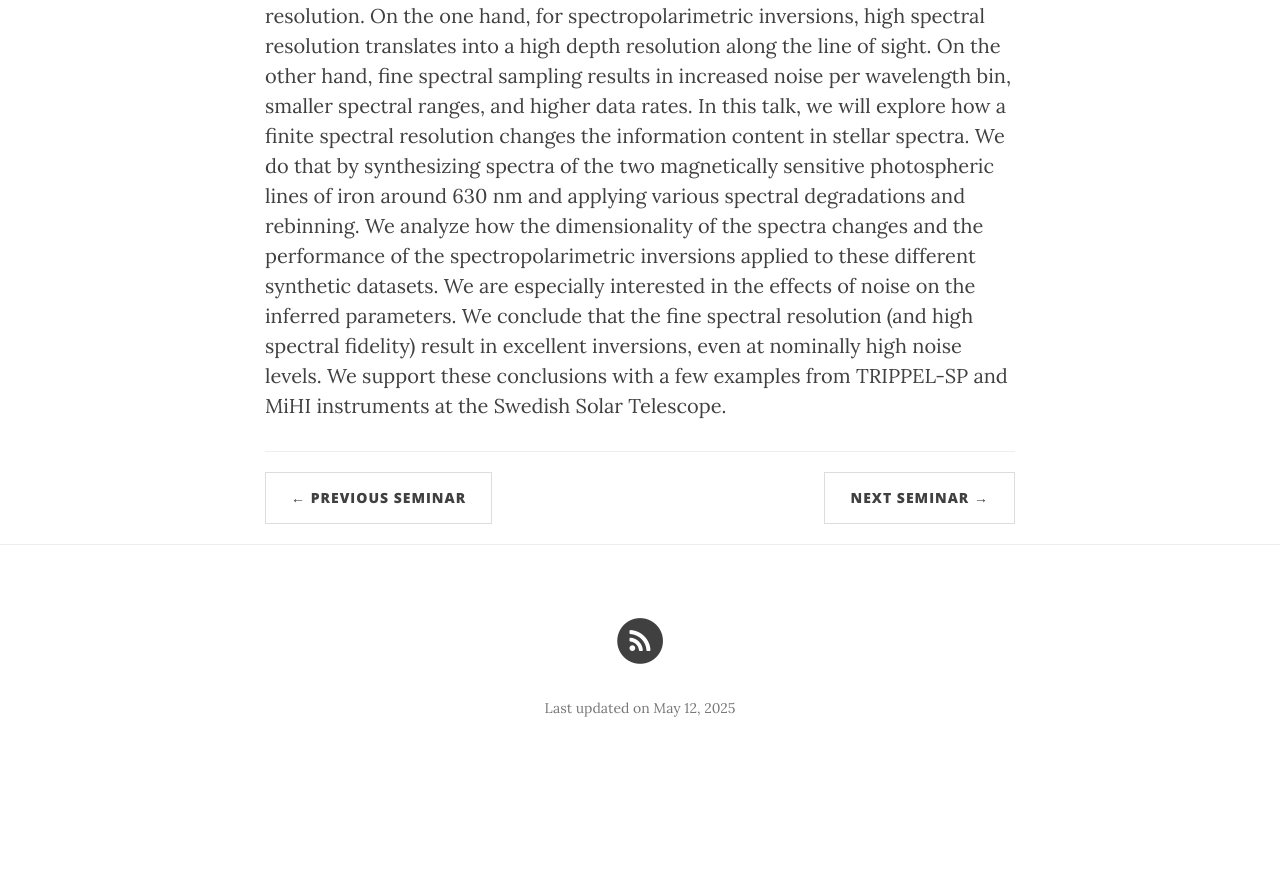
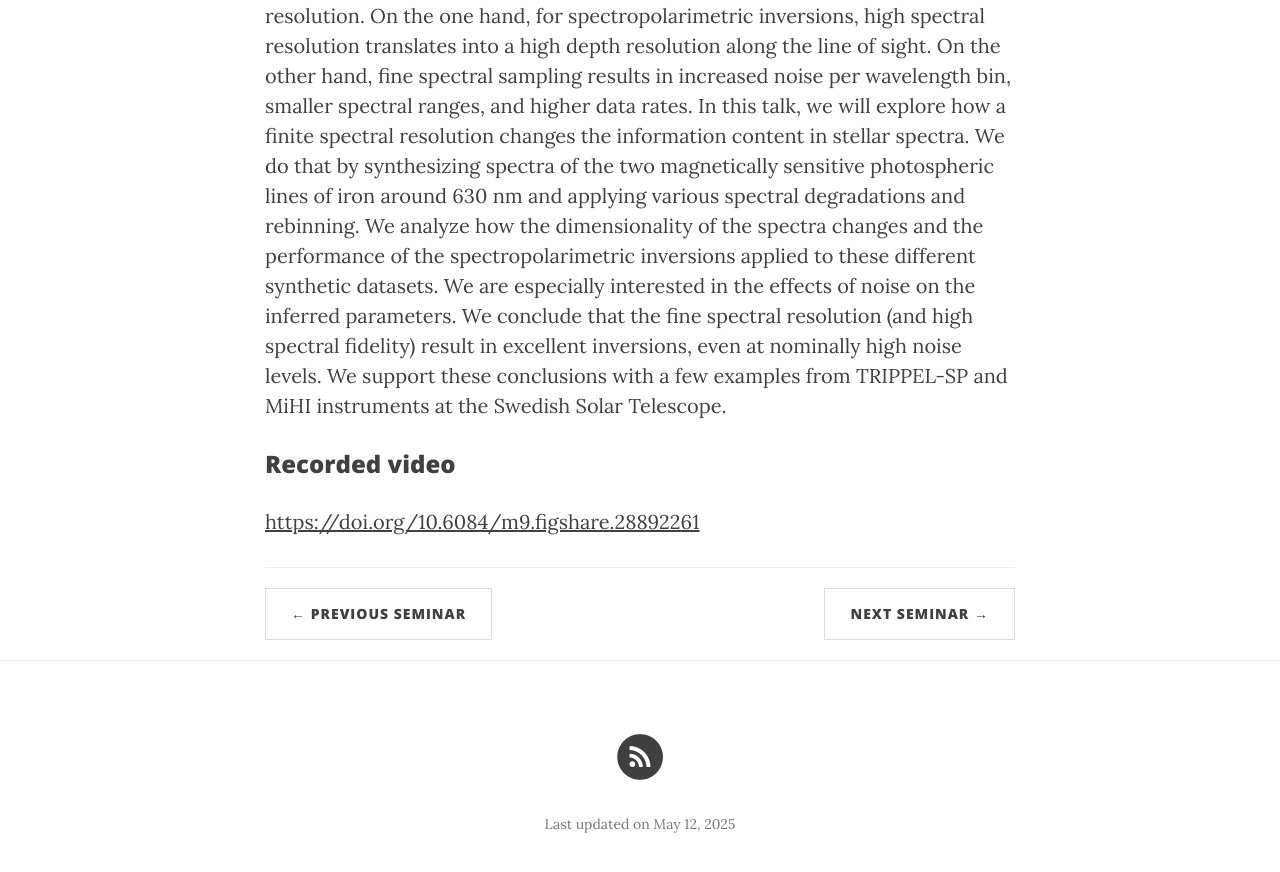
Before and after one commit to ITA-Solar/espos, a Jekyll site: the page built from _posts/2025-04-24-Milic.md, in a window 1280 px wide and 900 px high, scrolled down 756 px. Shown: the top 872 px of the window. Built offline with Jekyll 4.4.1, drawn with Linux system fonts in a browser that asks for light colours; nearby versions of some CDN libraries; before the commit the page ends 1540 px from its top, so only the background shows below that.

Commit message:
Update 2025-04-24-Milic.md, ddded video link.

```diff
--- a/_posts/2025-04-24-Milic.md
+++ b/_posts/2025-04-24-Milic.md
@@ -10,3 +10,8 @@ published:  true
 
 ## Abstract
 Spectral resolution and sampling present a design trade-off when building spectropolarimetric instruments to observe the Sun with very high spatial resolution. On the one hand, for spectropolarimetric inversions, high spectral resolution translates into a high depth resolution along the line of sight. On the other hand, fine spectral sampling results in increased noise per wavelength bin, smaller spectral ranges, and higher data rates. In this talk, we will explore how a finite spectral resolution changes the information content in stellar spectra. We do that by synthesizing spectra of the two magnetically sensitive photospheric lines of iron around 630 nm and applying various spectral degradations and rebinning. We analyze how the dimensionality of the spectra changes and the performance of the spectropolarimetric inversions applied to these different synthetic datasets. We are especially interested in the effects of noise on the inferred parameters. We conclude that the fine spectral resolution (and high spectral fidelity) result in excellent inversions, even at nominally high noise levels. We support these conclusions with a few examples from TRIPPEL-SP and MiHI instruments at the Swedish Solar Telescope.
+
+
+### Recorded video
+
+[https://doi.org/10.6084/m9.figshare.28892261](https://doi.org/10.6084/m9.figshare.28892261)
```
